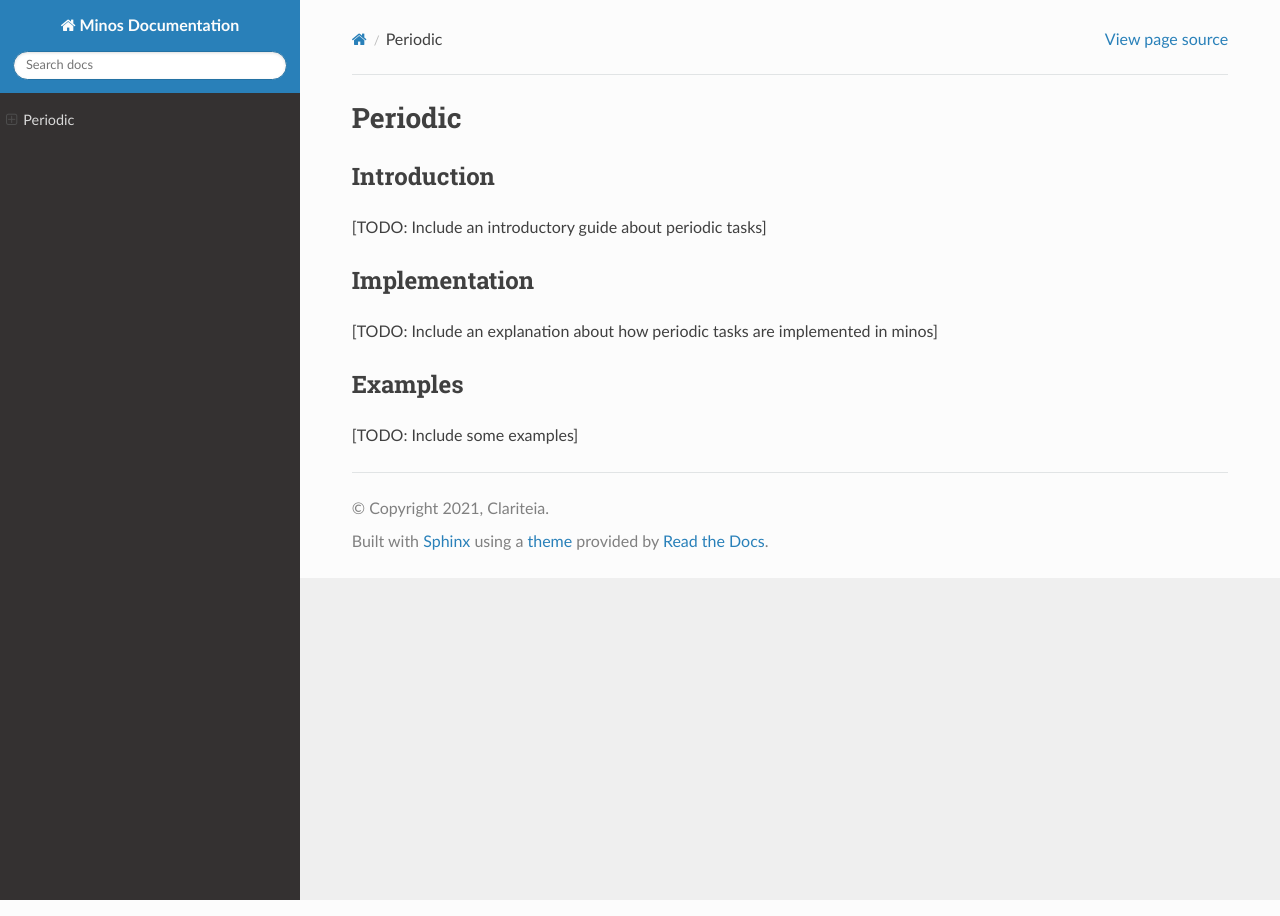
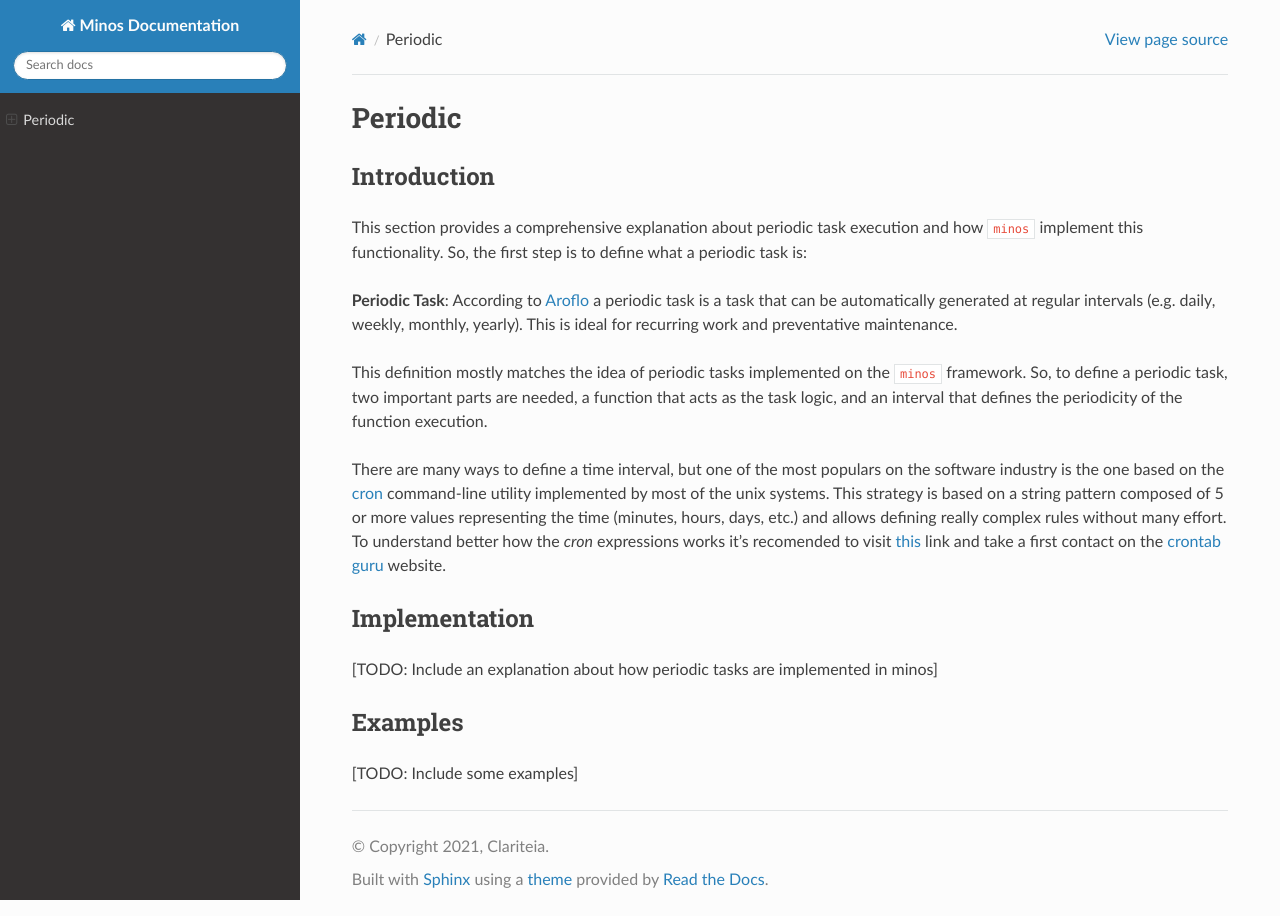
Before and after one commit to Clariteia/minos-documentation, a Sphinx documentation site: the page built from docs/architecture/ports_and_adapters/interfaces/periodic.md, in a window 1280 px wide. Built offline with Sphinx 7.4.7 and the Read the Docs theme 2.0.0, drawn with Linux system fonts in a browser that asks for light colours.

Commit message:
ISSUE #3 * Include an introduction to periodic tasks.

```diff
--- a/docs/architecture/ports_and_adapters/interfaces/periodic.md
+++ b/docs/architecture/ports_and_adapters/interfaces/periodic.md
@@ -2,7 +2,13 @@
 
 ## Introduction
 
-[TODO: Include an introductory guide about periodic tasks]
+This section provides a comprehensive explanation about periodic task execution and how `minos` implement this functionality. So, the first step is to define what a periodic task is:
+
+**Periodic Task**: According to [Aroflo](https://help.aroflo.com/display/office/Periodic+Tasks) a periodic task is a task that can be automatically generated at regular intervals (e.g. daily, weekly, monthly, yearly). This is ideal for recurring work and preventative maintenance.
+
+This definition mostly matches the idea of periodic tasks implemented on the `minos` framework. So, to define a periodic task, two important parts are needed, a function that acts as the task logic, and an interval that defines the periodicity of the function execution.
+
+There are many ways to define a time interval, but one of the most populars on the software industry is the one based on the [cron](https://en.wikipedia.org/wiki/Cron) command-line utility implemented by most of the unix systems. This strategy is based on a string pattern composed of 5 or more values representing the time (minutes, hours, days, etc.) and allows defining really complex rules without many effort. To understand better how the *cron* expressions works it's recomended to visit [this](https://en.wikipedia.org/wiki/Cron#CRON_expression) link and take a first contact on the [crontab guru](https://crontab.guru/) website.
 
 ## Implementation
 
```
